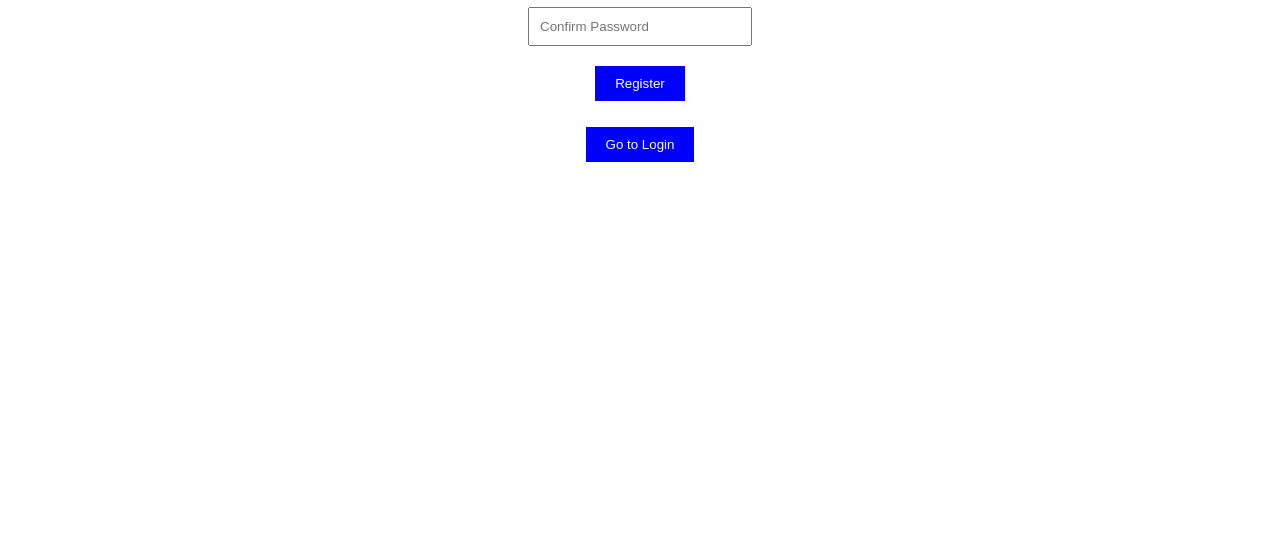
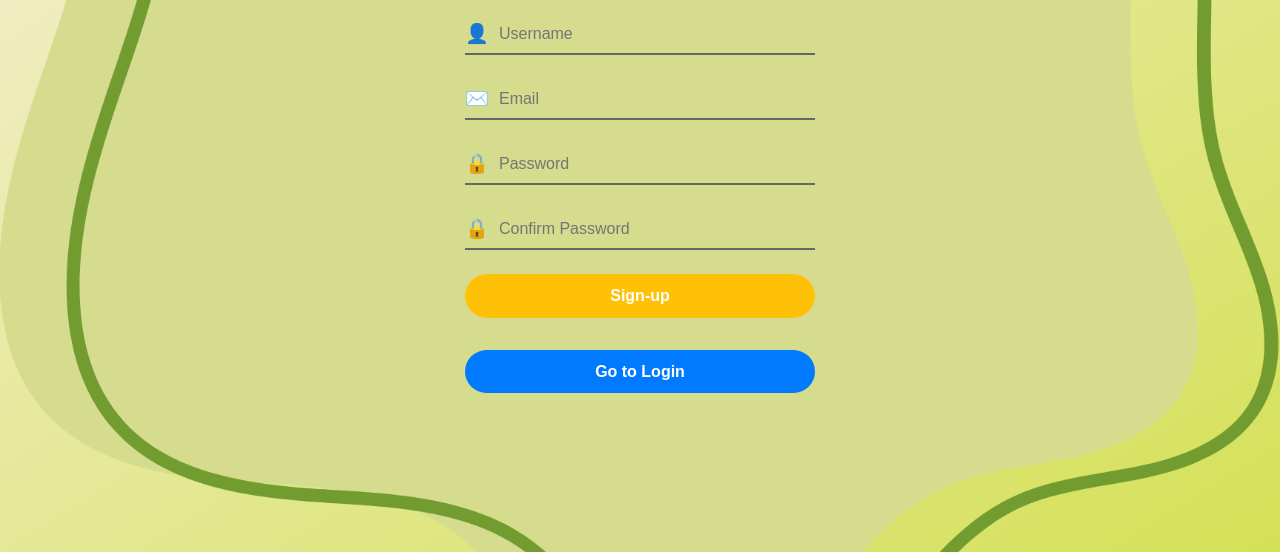
Before and after one commit to keziah-pascual26/Smiski-Shelf_PT4_v2, a plain HTML site: page frontend/pages/register/register.html in a window 1280 px wide. Shown: the part 248-800 px from the top of the page. Drawn offline with Linux system fonts and the light colour scheme.

Commit message:
UI Register

```diff
--- a/frontend/pages/register/register.css
+++ b/frontend/pages/register/register.css
@@ -1,29 +1,108 @@
 body {
     font-family: Arial, sans-serif;
-    text-align: center;
-    margin-top: 50px;
+    margin: 0;
+    padding: 0;
+    display: flex;
+    justify-content: center;
+    align-items: center;
+    height: 100vh;
+    background: linear-gradient(to bottom right, #f5efd4, #d4e157);
+    position: relative;
+    overflow: hidden;
 }
 
-input {
-    display: block;
-    margin: 10px auto;
-    padding: 10px;
-    width: 200px;
+body::before {
+    content: '';
+    position: absolute;
+    top: 0;
+    left: 0;
+    width: 100%;
+    height: 100%;
+    background: url('img/smiski-register.png') no-repeat center center;
+    background-size: cover;
+    z-index: 0;
 }
 
-button {
-    padding: 10px 20px;
-    background-color: blue;
-    color: white;
-    border: none;
-    cursor: pointer;
-    margin-top: 10px;
+.register-container {
+    position: relative;
+    z-index: 1;
+    text-align: center;
+    background-color: transparent;
+    padding: 2rem;
+    border-radius: 10px;
+    width: 350px;
 }
 
-button:hover {
-    background-color: darkblue;
+.register-title {
+    font-size: 2.5rem;
+    font-weight: bold;
+    margin-bottom: 2rem;
+    color: #333333;
 }
 
-p {
-    color: red;
+.form-container {
+    display: flex;
+    flex-direction: column;
+    gap: 1.5rem;
 }
+
+.input-group {
+    display: flex;
+    align-items: center;
+    border-bottom: 2px solid #666666;
+    padding: 0.5rem 0;
+}
+
+.input-group .icon {
+    margin-right: 0.5rem;
+    font-size: 1.2rem;
+    color: #333333;
+}
+
+.input-group input {
+    border: none;
+    outline: none;
+    flex: 1;
+    font-size: 1rem;
+    background: none;
+}
+
+.form-links {
+    font-size: 0.9rem;
+    color: #007bff;
+    margin-bottom: 1rem;
+}
+
+.register-btn {
+    background-color: #ffc107;
+    color: #ffffff;
+    border: none;
+    padding: 0.8rem;
+    border-radius: 50px;
+    font-size: 1rem;
+    font-weight: bold;
+    cursor: pointer;
+    transition: background-color 0.3s;
+}
+
+.register-btn:hover {
+    background-color: #e0a800;
+}
+
+.login-btn {
+    background-color: #007bff; /* Blue background */
+    color: #ffffff; /* White text */
+    border: none;
+    padding: 0.8rem;
+    border-radius: 50px;
+    font-size: 1rem;
+    font-weight: bold;
+    cursor: pointer;
+    margin-top: 1rem; /* Add spacing above */
+    width: 100%; /* Full width button */
+    transition: background-color 0.3s;
+}
+
+.login-btn:hover {
+    background-color: #0056b3; /* Darker blue on hover */
+}
--- a/frontend/pages/register/register.html
+++ b/frontend/pages/register/register.html
@@ -7,20 +7,35 @@
     <link rel="stylesheet" href="/pages/register/register.css">
 </head>
 <body>
+    <div class="register-container">
+        <h1 class="register-title">User Registration</h1>
+        <form id="register-form" class="form-container">
+            <div class="input-group">
+                <span class="icon">👤</span>
+                <input type="text" id="username" placeholder="Username" required>
+            </div>
+            <div class="input-group">
+                <span class="icon">✉️</span>
+                <input type="email" id="email" placeholder="Email" required>
+            </div>
+            <div class="input-group">
+                <span class="icon">🔒</span>
+                <input type="password" id="password" placeholder="Password" required>
+            </div>
+            <div class="input-group">
+                <span class="icon">🔒</span>
+                <input type="password" id="confirm-password" placeholder="Confirm Password" required>
+            </div>
+            <button type="submit" class="register-btn">Sign-up</button>
+        </form>
 
-    <h1>User Registration</h1>
-    <form id="register-form">
-        <input type="text" id="username" placeholder="Username" required> <!-- ✅ Username field -->
-        <input type="email" id="email" placeholder="Email" required>
-        <input type="password" id="password" placeholder="Password" required>
-        <input type="password" id="confirm-password" placeholder="Confirm Password" required> <!-- ✅ Confirm Password field -->
-        <button type="submit">Register</button>
-    </form>
+        <p id="message"></p>
 
-    <p id="message"></p>
-
-    <!-- ✅ Always Visible Login Button -->
-    <button id="go-to-login">Go to Login</button>
+        <!-- Go to Login Button -->
+        <button id="go-to-login" class="login-btn" onclick="window.location.href='/pages/login/login.html'">
+            Go to Login
+        </button>
+    </div>
 
     <script src="/pages/register/register.js"></script>
 </body>
```
Also changed, not shown: frontend/pages/register/img/smiski-register.png (added).
